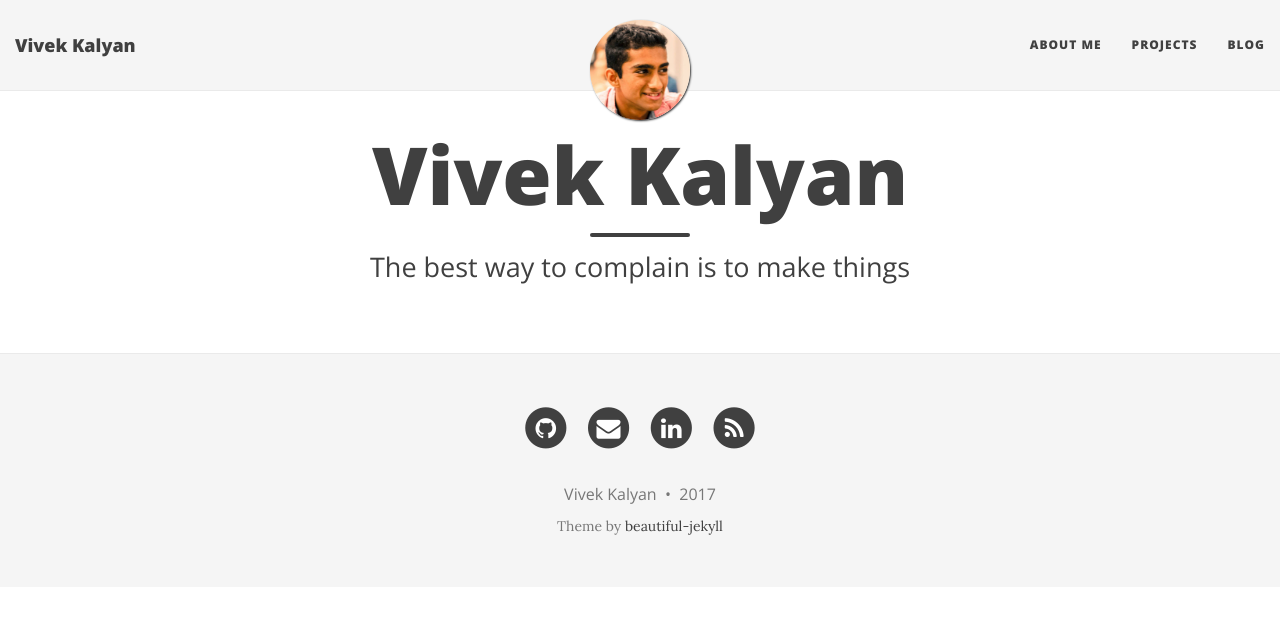
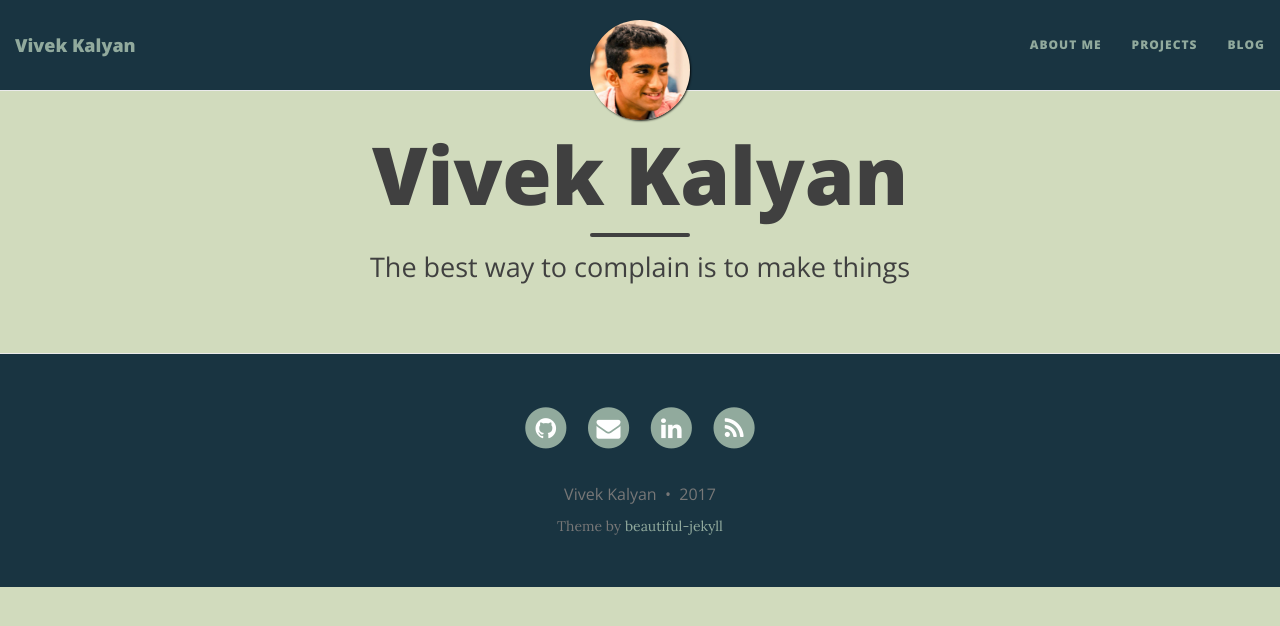
Before and after one commit to bowsplinter/bowsplinter.github.io, a Jekyll site: the page built from index.md, in a window 1280 px wide. Shown: the top 626 px of the page. Built offline with Jekyll 4.4.1, drawn with Linux system fonts in a browser that asks for light colours; nearby versions of some CDN libraries.

```diff
--- a/_config.yml
+++ b/_config.yml
@@ -119,6 +119,12 @@ paginate_path: "blog/page:num"
 kramdown:
   input: GFM
 
+# Projects
+collections:
+  projects:
+    output: true
+    permalink: /projects/:title
+
 # Default YAML values (more information on Jekyll's site)
 defaults:
   -
--- a/css/main.css
+++ b/css/main.css
@@ -1,13 +1,22 @@
 @import url("pygment_highlights.css");
 
 /* --- General --- */
+
+:root {
+  --color-one: #193441;
+  --color-two: #3E606F;
+  --color-three: #91AA9D;
+  --color-four: #D1DBBD;
+  --color-five: #FCFFF5;
+}
+
 
 body {
   font-family: 'Lora', 'Times New Roman', serif;
   font-size: 18px;
   color: #404040;
   position: relative;
-  background: #FFF;
+  background: var(--color-four);
 }
 p {
   line-height: 1.5;
@@ -97,7 +106,7 @@ img {
 /* --- Navbar --- */
 
 .navbar-custom {
-  background: #F5F5F5;
+  background: var(--color-one);
   border-bottom: 1px solid #EAEAEA;
   font-family: 'Open Sans', 'Helvetica Neue', Helvetica, Arial, sans-serif;
 }
@@ -111,14 +120,14 @@ img {
 .navbar-custom .navbar-brand,
 .navbar-custom .nav li a {
   font-weight: 800;
-  color: #404040;
+  color: var(--color-three);
 }
 
 .navbar-custom .navbar-brand:hover,
 .navbar-custom .navbar-brand:focus ,
 .navbar-custom .nav li a:hover,
 .navbar-custom .nav li a:focus {
-  color: #0085a1;
+  color: var(--color-two);
 }
 
 .navbar-custom .navbar-brand-logo {
@@ -257,14 +266,18 @@ img {
 
 footer {
   padding: 30px 0;
-  background: #F5F5F5;
+  background: var(--color-one);
   border-top: 1px #EAEAEA solid;
   margin-top: 50px;
   font-size: 14px;
 }
 
 footer a {
-  color: #404040;
+  color: var(--color-three);
+}
+footer a:hover,
+footer a:focus {
+  color: var(--color-two);
 }
 
 footer .list-inline {
@@ -680,3 +693,17 @@ td.gutter {
 #social-share-section {
   margin-bottom: 30px;
 }
+
+.card {
+  position: relative;
+  text-align: center;
+  padding-bottom: 10%;
+}
+.card-block {
+  position: absolute;
+  top: 30%;
+  font-size: 2.0em;
+  width: 100%;
+  font-weight: bold;
+  color: #fff;
+}
```
Also changed, not shown: _projects/2016-04-31-3ddj.md (added, +7 -0 lines), _projects/2016-07-31-ignilife.md (added, +7 -0 lines), _projects/2016-12-28-exploreSUTD.md (added, +7 -0 lines), projects.md (+19 -0 lines), img/flappy-bit.jpg (added), img/nicefrance.jpg (added), img/sutd.jpeg (added), 1 other file.
